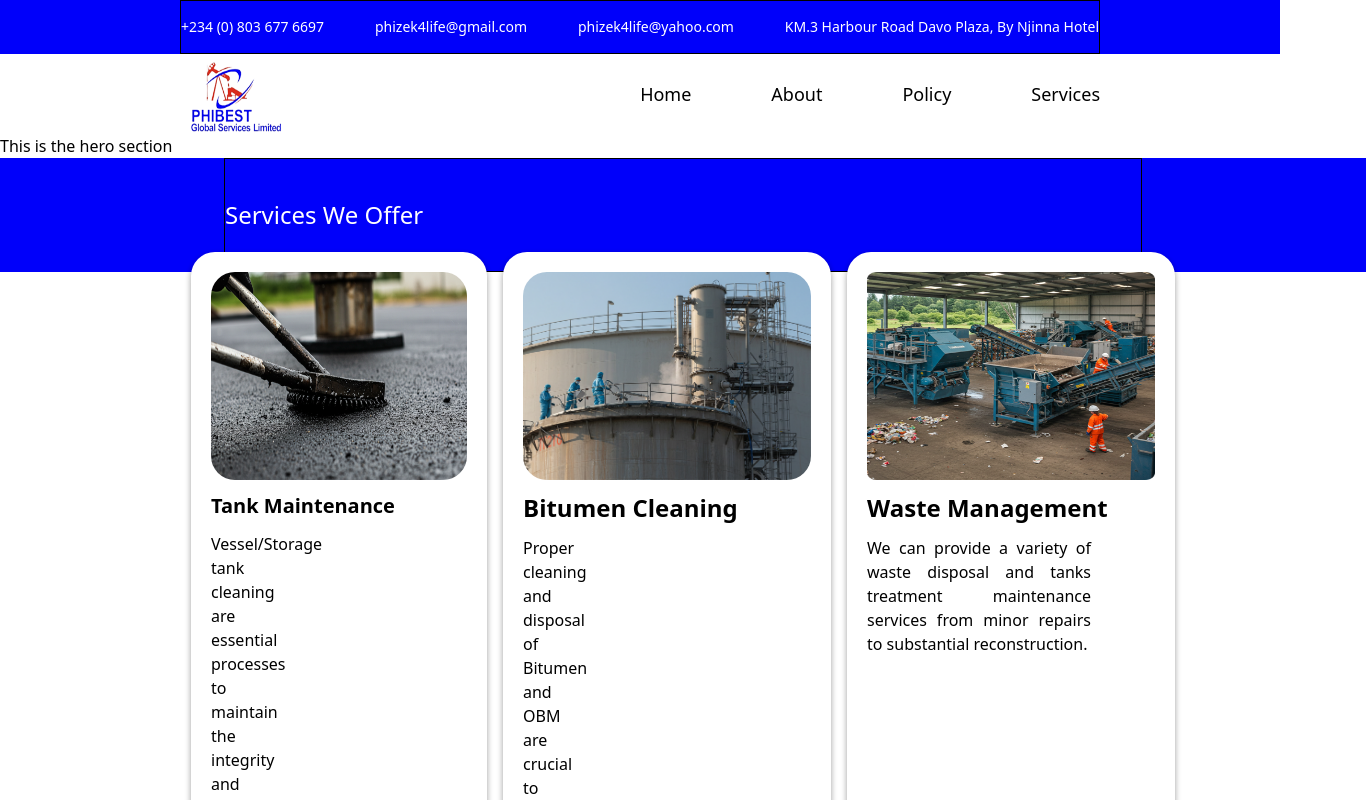
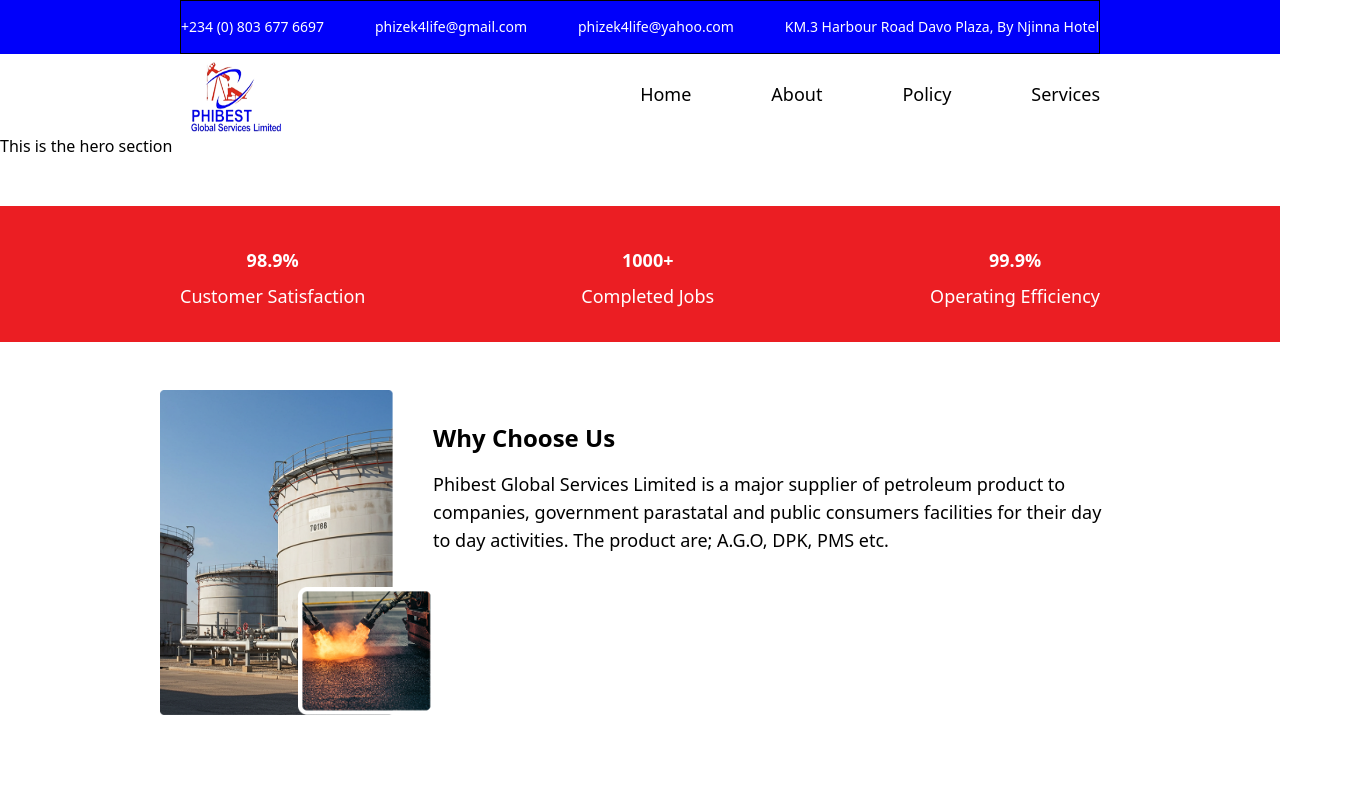
Before and after one commit to Anitaukah/phibest-global, a React (Vite) app: page /Service in a window 1280 px wide. Shown: the top 800 px of the page, 1366 px wide, since content can reach past the window. Built offline with nearby package versions, Linux system fonts and the light colour scheme.

Commit message:
added changes

```diff
--- a/src/ServicePage.jsx
+++ b/src/ServicePage.jsx
@@ -4,9 +4,8 @@ import React from "react";
 import Navheader from "./components/Navheader";
 import Navbar from "./components/Navbar";
 import HeroServices from "./components/HeroServices";
-import HeroIntroService from "./components/HeroIntroService";
-import WhatWeDo from "./components/WhatWeDo";
-import HerIntro2 from "./components/HerIntro2";
+import WhyChooseUs from "./components/WhyChooseUs";
+import RatingServices from "./components/RatingServices";
 
 const Service_page = () => {
 	return (
@@ -14,9 +13,8 @@ const Service_page = () => {
 			<Navheader />
 			<Navbar />
 			<HeroServices />
-			<HeroIntroService />
-			<HerIntro2 />
-			<WhatWeDo />
+			<RatingServices />
+			<WhyChooseUs />
 		</div>
 	);
 };
--- a/src/components/HerIntro2.jsx
+++ /dev/null
@@ -1,58 +0,0 @@
-/** @format */
-
-import React from "react";
-import Image40 from "../assets/Images/image (40).png";
-import Image5 from "../assets/Images/image-5.png";
-import Image38 from "../assets/Images/image (38).png";
-
-const HerIntro2 = () => {
-	return (
-		<div className="w-[1020px] md:w-[1366px] relative -top-5  ">
-			<div className="grid justify-items-center md:flex md:justify-center gap-8 md:gap-4">
-				<div className="p-5 bg-white rounded-3xl shadow-[0_3px_6px_#00000029,0_3px_6px_#0000003b] ">
-					<img
-						className="w-[700px] h-[500px] md:w-64 md:h-52 rounded-3xl "
-						src={Image40}
-						alt=""
-					/>
-					<div>
-						<h1 className="font-bold text-2xl md:text-xl my-3">Tank Maintenance</h1>
-						<p className="w-[650px] md:w-0 text-justify mb-4">
-							Vessel/Storage tank cleaning are essential processes to
-							maintain the integrity and safety of liquids stored in
-							tanks.
-						</p>
-					</div>
-				</div>
-				<div className="p-5 bg-white rounded-3xl shadow-[0_3px_6px_#00000029,0_3px_6px_#0000003b]">
-					<img
-						className="w-[700px] h-[500px] md:w-72 md:h-52 rounded-3xl "
-						src={Image5}
-						alt=""
-					/>
-					<h1 className="font-bold text-2xl my-3">Bitumen Cleaning</h1>
-					<p className="w-[650px] md:w-0 text-justify mb-4">
-						Proper cleaning and disposal of Bitumen and OBM are crucial to
-						ensuring a safe working environment and minimizing
-						environmental impact
-					</p>
-				</div>
-				<div className=" p-5 bg-white rounded-3xl shadow-[0_3px_6px_#00000029,0_3px_6px_#0000003b]">
-					<img
-						className="w-[700px] h-[500px] md:w-72 md:h-52  "
-						src={Image38}
-						alt=""
-					/>
-					<h1 className="font-bold text-2xl my-3">Waste Management</h1>
-					<p className="w-[650px] md:w-56 text-justify mb-4">
-						We can provide a variety of waste disposal and tanks treatment
-						maintenance services from minor repairs to substantial
-						reconstruction.
-					</p>
-				</div>
-			</div>
-		</div>
-	);
-};
-
-export default HerIntro2;
--- a/src/components/HeroIntroService.jsx
+++ /dev/null
@@ -1,18 +0,0 @@
-/** @format */
-
-import React from "react";
-
-
-const HeroIntroService = () => {
-	return (
-		<div className="bg-[#0000FA] w-[1020px] md:w-[1366px] ">
-			<div className="my-auto mx-[60px] py-10 md:m-auto md:flex md:mx-56 border border-black ">
-				<h1 className="text-white text-4xl md:text-2xl">
-					Services We Offer
-				</h1>
-			</div>
-		</div>
-	);
-};
-
-export default HeroIntroService;
--- a/src/components/Policy.jsx
+++ b/src/components/Policy.jsx
@@ -9,7 +9,7 @@ const Policy = () => {
 				<div className="flex items-center justify-between">
 					<div className="w-32 h-2 bg-[#0000FA] rounded-tl-lg rounded-bl-lg"></div>
 					<h1 className="text-center mt-5 pb-6 font-bold text-4xl">
-						HSE Policy Statement
+						HSE Policy Statement Hell
 					</h1>
 					<div className="w-32 h-2 bg-[#0000FA] rounded-tr-lg rounded-br-lg"></div>
 				</div>
--- a/src/components/RatingServices.jsx
+++ b/src/components/RatingServices.jsx
@@ -0,0 +1,27 @@
+/** @format */
+
+import React from "react";
+
+
+const RatingServices = () => {
+	return (
+		<div className="bg-[#EB1E23] my-12">
+			<div className="md:m-auto w-[920px] my-auto mx-10 md:flex justify-between text-white">
+				<div className="text-center my-8 ">
+					<p className="font-semibold text-lg py-2">98.9%</p>
+					<p className="text-lg">Customer Satisfaction</p>
+				</div>
+				<div className="text-center my-8 ">
+					<p className="font-semibold text-lg py-2">1000+</p>
+					<p className="text-lg">Completed Jobs</p>
+				</div>
+				<div className="text-center my-8 ">
+					<p className="font-semibold text-lg py-2">99.9%</p>
+					<p className="text-lg">Operating Efficiency</p>
+				</div>
+			</div>
+		</div>
+	);
+};
+
+export default RatingServices;
--- a/src/components/WhatWeDo.jsx
+++ /dev/null
@@ -1,12 +0,0 @@
-/** @format */
-
-import React from "react";
-
-
-const WhatWeDo = () => {
-	return <div>
-
-    </div>;
-};
-
-export default WhatWeDo;
--- /dev/null
+++ b/src/components/WhyChooseUs.jsx
@@ -0,0 +1,30 @@
+/** @format */
+
+import React from "react";
+import Image42 from "../assets/Images/image (42).png";
+import Image43 from "../assets/Images/image (43).png";
+const WhyChooseUs = () => {
+	return (
+		<div className="m-auto w-[960px] min-w-64 mb-12">
+			<div className=" flex justify-center gap-10 relative">
+				<div className="relative">
+					<img src={Image42} alt="img 42" />
+					<div className="absolute bottom-0 -right-[42px]">
+						<img className="h-32"  src={Image43} alt="" />
+					</div>
+				</div>
+				<div className="mt-8">
+					<h1 className="text-2xl mb-4 font-semibold">Why Choose Us</h1>
+					<p className="text-lg">
+						Phibest Global Services Limited is a major supplier of
+						petroleum product to companies, government parastatal and
+						public consumers facilities for their day to day activities.
+						The product are; A.G.O, DPK, PMS etc.
+					</p>
+				</div>
+			</div>
+		</div>
+	);
+};
+
+export default WhyChooseUs;
```
Also changed, not shown: process.txt (added).
